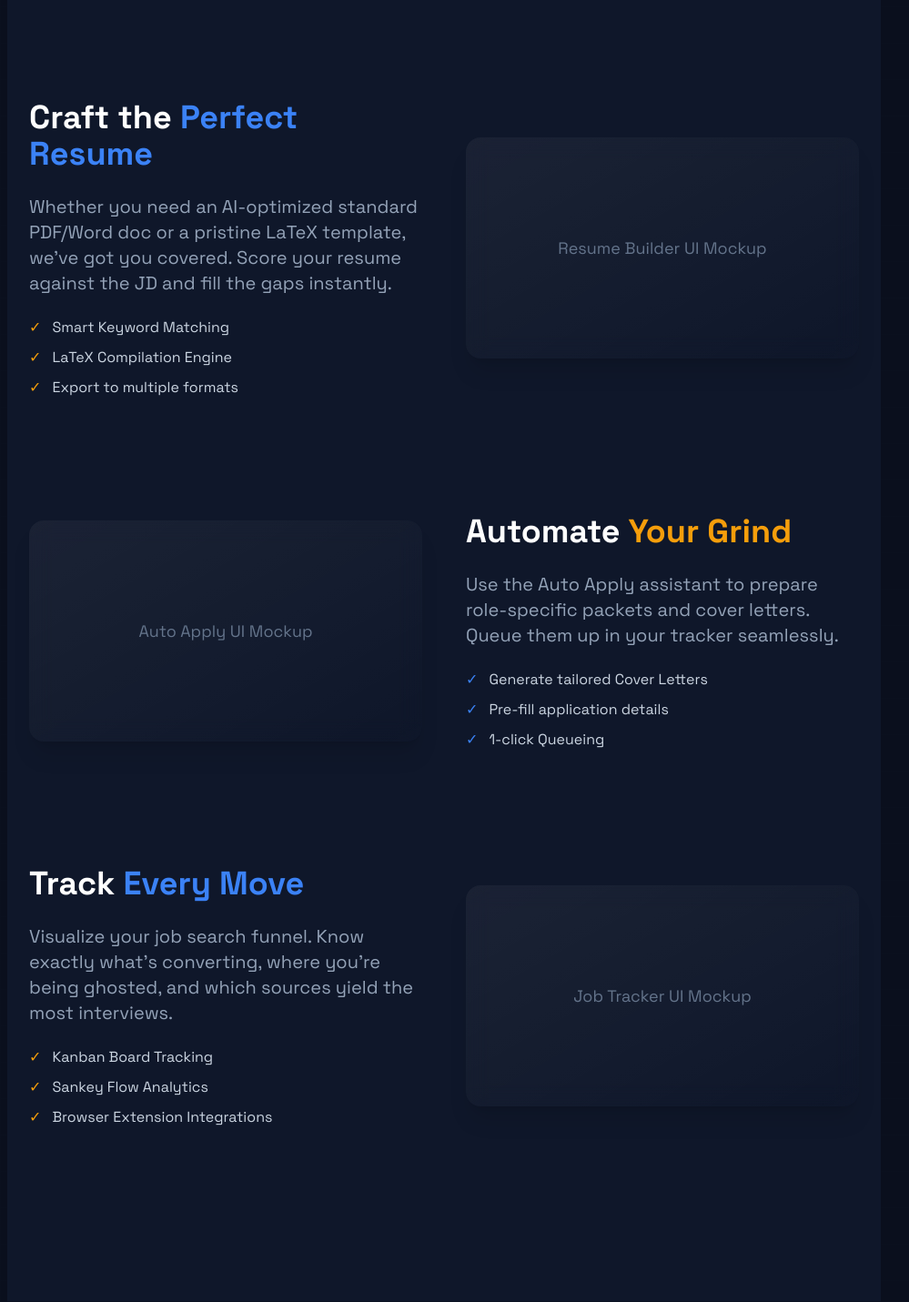
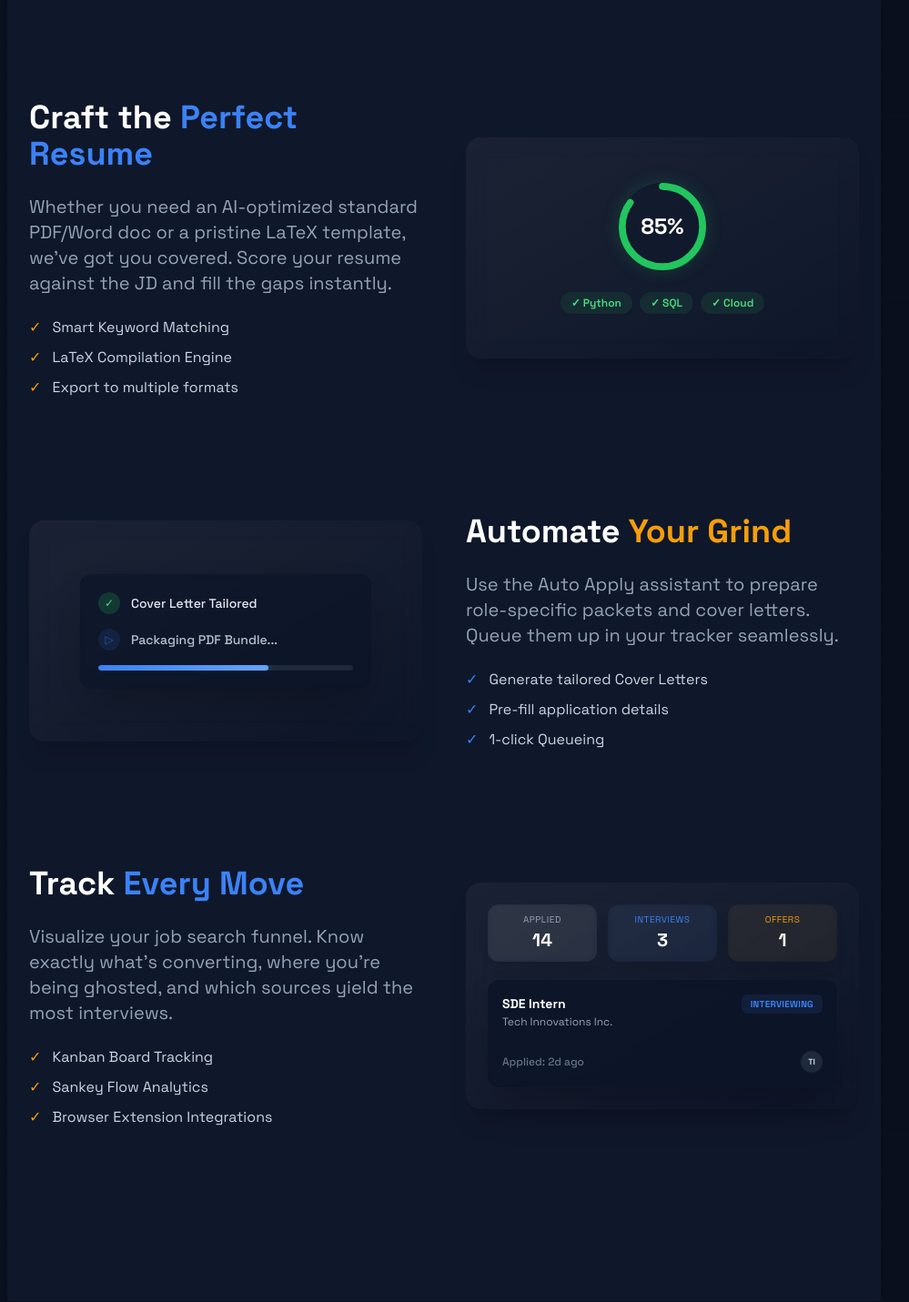
Before and after one commit to sumedChalakh/Resume-Optimizer, a Flask app: page / in a window 1280 px wide. Shown: the part 833-2264 px from the top of the page at 91% size, without its empty margins (280-1279 px from the left). Run offline with Flask 3, Linux system fonts and the light colour scheme; some libraries are stand-ins or nearby versions.

Commit message:
Fix database connection issues, add run.py entry point, and update UI mockups

```diff
--- a/app.py
+++ b/app.py
@@ -21,6 +21,24 @@ import io
 
 app = Flask(__name__)
 
+def load_env_file(path=".env"):
+  """Load KEY=VALUE pairs from a local .env file into process environment."""
+  if not os.path.exists(path):
+    return
+
+  with open(path, "r", encoding="utf-8") as env_file:
+    for raw_line in env_file:
+      line = raw_line.strip()
+      if not line or line.startswith("#") or "=" not in line:
+        continue
+      key, value = line.split("=", 1)
+      key = key.strip()
+      value = value.strip().strip('"').strip("'")
+      if key and key not in os.environ:
+        os.environ[key] = value
+
+load_env_file()
+
 db_url = os.environ.get('DATABASE_URL')
 if db_url:
     if db_url.startswith("postgres://"):
@@ -138,24 +156,7 @@ def login_page():
     return render_template("login.html")
 
 
-def load_env_file(path=".env"):
-  """Load KEY=VALUE pairs from a local .env file into process environment."""
-  if not os.path.exists(path):
-    return
-
-  with open(path, "r", encoding="utf-8") as env_file:
-    for raw_line in env_file:
-      line = raw_line.strip()
-      if not line or line.startswith("#") or "=" not in line:
-        continue
-      key, value = line.split("=", 1)
-      key = key.strip()
-      value = value.strip().strip('"').strip("'")
-      if key and key not in os.environ:
-        os.environ[key] = value
-
-
-load_env_file()
+
 
 try:
   MAX_UPLOAD_BYTES = int(os.getenv("MAX_UPLOAD_BYTES", str(8 * 1024 * 1024)))
--- a/templates/index.html
+++ b/templates/index.html
@@ -170,8 +170,20 @@
           </ul>
         </div>
         <div class="flex-1 w-full">
-          <div class="aspect-video bg-gradient-to-br from-white/5 to-white/0 border border-white/10 rounded-2xl flex items-center justify-center backdrop-blur-md shadow-xl">
-            <span class="text-slate-500 text-lg">Resume Builder UI Mockup</span>
+          <div class="aspect-video bg-gradient-to-br from-white/5 to-white/0 border border-white/10 rounded-2xl flex items-center justify-center backdrop-blur-md shadow-xl p-6">
+            <div class="flex flex-col items-center gap-5">
+              <div class="relative w-24 h-24 rounded-full border-4 border-slate-800 flex items-center justify-center shadow-[0_0_20px_rgba(34,197,94,0.2)] bg-midnight/50">
+                <svg class="absolute inset-0 w-full h-full transform -rotate-90" viewBox="0 0 100 100">
+                  <circle cx="50" cy="50" r="46" fill="transparent" stroke="#22c55e" stroke-width="8" stroke-dasharray="289" stroke-dashoffset="43" stroke-linecap="round"></circle>
+                </svg>
+                <span class="text-2xl font-bold text-white">85%</span>
+              </div>
+              <div class="flex flex-wrap justify-center gap-2 mt-1">
+                <span class="px-3 py-1 bg-green-500/10 text-green-400 border border-green-500/30 rounded-full text-xs font-semibold shadow-sm">✓ Python</span>
+                <span class="px-3 py-1 bg-green-500/10 text-green-400 border border-green-500/30 rounded-full text-xs font-semibold shadow-sm">✓ SQL</span>
+                <span class="px-3 py-1 bg-green-500/10 text-green-400 border border-green-500/30 rounded-full text-xs font-semibold shadow-sm">✓ Cloud</span>
+              </div>
+            </div>
           </div>
         </div>
       </div>
@@ -188,8 +200,20 @@
           </ul>
         </div>
         <div class="flex-1 w-full">
-          <div class="aspect-video bg-gradient-to-br from-white/5 to-white/0 border border-white/10 rounded-2xl flex items-center justify-center backdrop-blur-md shadow-xl">
-            <span class="text-slate-500 text-lg">Auto Apply UI Mockup</span>
+          <div class="aspect-video bg-gradient-to-br from-white/5 to-white/0 border border-white/10 rounded-2xl flex items-center justify-center backdrop-blur-md shadow-xl p-6">
+            <div class="w-full max-w-xs space-y-4 p-5 bg-[#0d1527]/80 backdrop-blur-sm border border-white/10 rounded-xl shadow-2xl">
+              <div class="flex items-center gap-3">
+                <div class="w-6 h-6 rounded-full bg-green-500/20 flex items-center justify-center text-green-400 text-xs">✓</div>
+                <span class="text-slate-200 font-medium text-sm">Cover Letter Tailored</span>
+              </div>
+              <div class="flex items-center gap-3 opacity-90">
+                <div class="w-6 h-6 rounded-full bg-electricBlue/20 flex items-center justify-center text-electricBlue text-xs animate-pulse">▷</div>
+                <span class="text-slate-300 text-sm font-medium">Packaging PDF Bundle...</span>
+              </div>
+              <div class="w-full h-1.5 bg-slate-800 rounded-full overflow-hidden mt-5">
+                <div class="h-full bg-gradient-to-r from-electricBlue to-blue-400 w-2/3 rounded-full shadow-[0_0_10px_rgba(59,130,246,0.6)]"></div>
+              </div>
+            </div>
           </div>
         </div>
       </div>
@@ -206,8 +230,37 @@
           </ul>
         </div>
         <div class="flex-1 w-full">
-          <div class="aspect-video bg-gradient-to-br from-white/5 to-white/0 border border-white/10 rounded-2xl flex items-center justify-center backdrop-blur-md shadow-xl">
-            <span class="text-slate-500 text-lg">Job Tracker UI Mockup</span>
+          <div class="aspect-video bg-gradient-to-br from-white/5 to-white/0 border border-white/10 rounded-2xl flex items-center justify-center backdrop-blur-md shadow-xl p-6">
+            <div class="flex flex-col gap-4 w-full max-w-sm">
+              <div class="flex justify-between gap-3">
+                <div class="flex-1 bg-white/5 border border-white/10 rounded-xl py-2.5 text-center shadow-lg backdrop-blur-sm">
+                  <div class="text-[10px] text-slate-400 uppercase tracking-wider mb-0.5">Applied</div>
+                  <div class="text-xl font-bold text-white">14</div>
+                </div>
+                <div class="flex-1 bg-electricBlue/5 border border-electricBlue/20 rounded-xl py-2.5 text-center shadow-lg backdrop-blur-sm">
+                  <div class="text-[10px] text-electricBlue uppercase tracking-wider mb-0.5">Interviews</div>
+                  <div class="text-xl font-bold text-white">3</div>
+                </div>
+                <div class="flex-1 bg-energeticOrange/5 border border-energeticOrange/20 rounded-xl py-2.5 text-center shadow-lg backdrop-blur-sm">
+                  <div class="text-[10px] text-energeticOrange uppercase tracking-wider mb-0.5">Offers</div>
+                  <div class="text-xl font-bold text-white">1</div>
+                </div>
+              </div>
+
+              <div class="bg-[#0d1527]/90 backdrop-blur-md border border-slate-700/80 rounded-xl p-4 shadow-2xl mt-1">
+                <div class="flex justify-between items-start mb-3">
+                  <div>
+                    <h4 class="text-white font-bold text-sm">SDE Intern</h4>
+                    <div class="text-slate-400 text-xs mt-0.5">Tech Innovations Inc.</div>
+                  </div>
+                  <span class="px-2.5 py-1 bg-electricBlue/10 text-electricBlue border border-electricBlue/20 rounded-md text-[10px] font-bold uppercase tracking-wide shadow-sm">Interviewing</span>
+                </div>
+                <div class="flex justify-between items-center mt-3 pt-3 border-t border-slate-800">
+                  <div class="text-xs text-slate-500 font-medium">Applied: 2d ago</div>
+                  <div class="w-6 h-6 rounded-full bg-slate-800 border border-slate-600 flex items-center justify-center text-[9px] text-slate-300 font-bold">TI</div>
+                </div>
+              </div>
+            </div>
           </div>
         </div>
       </div>
```
Also changed, not shown: run.py (added, +12 -0 lines), tracker/repository.py (+126 -117 lines).
